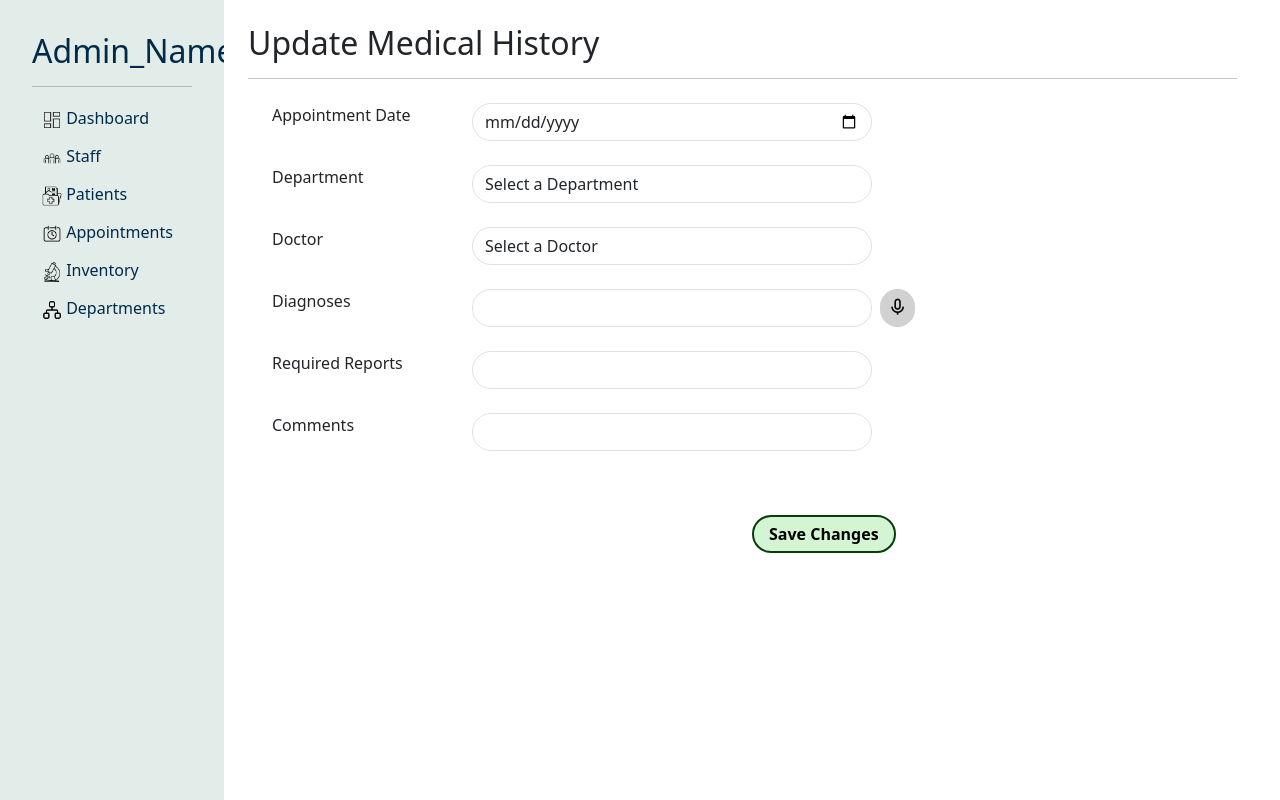
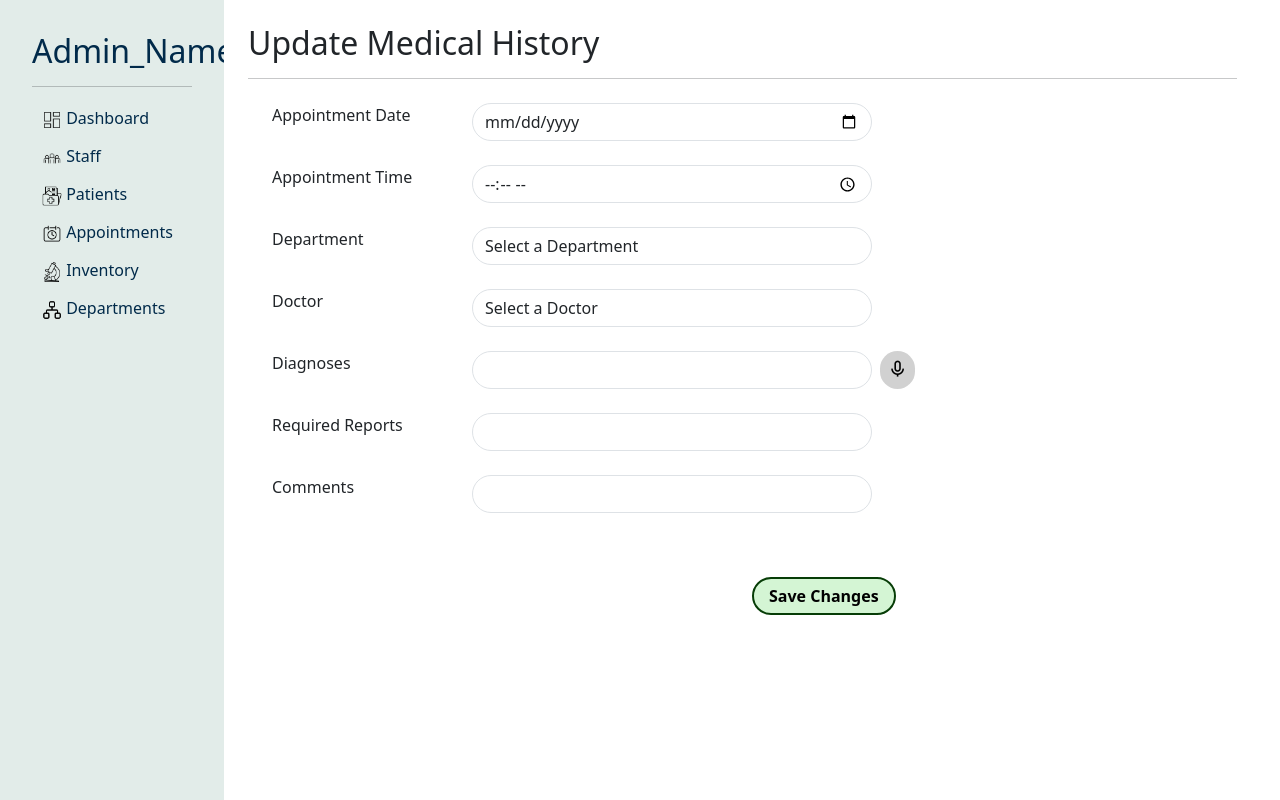
Before and after one commit to DinuriN/MediTech, a React (Create React App) app in the folder frontend/: page /updateMedicalHistory/1 in a window 1280 px wide. Built offline with nearby package versions, Linux system fonts and the light colour scheme; no server answers.

Commit message:
apt time added

```diff
--- a/frontend/src/Components/MedicalHistory/AddMedicalHistory.js
+++ b/frontend/src/Components/MedicalHistory/AddMedicalHistory.js
@@ -11,6 +11,7 @@ function AddMedicalHistory() {
 
     const [formData, setFormData] = useState ({
         appointmentDate: "",
+        appointmentTime:"",
         department: "",
         doctor: "",
         diagnoses: "",
@@ -102,6 +103,22 @@ function AddMedicalHistory() {
               id="appointmentDate"
               name="appointmentDate"
               value={formData.appointmentDate}
+              onChange={handleChange}
+              max={new Date().toISOString().split("T")[0]}
+              required
+            />
+        </div>
+
+        <div className="form-label-input-field">
+            <label htmlFor="appointmentTime" className="form-label">
+            Appointment Time
+            </label>
+            <input
+              type="time"
+              className="form-control"
+              id="appointmentTime"
+              name="appointmentTime"
+              value={formData.appointmentTime}
               onChange={handleChange}
               max={new Date().toISOString().split("T")[0]}
               required
--- a/frontend/src/Components/MedicalHistory/UpdateMedicalHistory.js
+++ b/frontend/src/Components/MedicalHistory/UpdateMedicalHistory.js
@@ -69,6 +69,7 @@ function UpdateMedicalHistory() {
         .put(`http://Localhost:5000/medicalHistory/${patientId}`, {
             patientId: String(inputs.patientId),
             appointmentDate: String(inputs.appointmentDate),
+            appointmentTime:String(inputs.appointmentTime),
             department: String(inputs.department),
             doctor: String(inputs.doctor),
             diagnoses: String(inputs.diagnoses),
@@ -111,6 +112,21 @@ function UpdateMedicalHistory() {
               id="appointmentDate"
               name="appointmentDate"
               value={inputs.appointmentDate}
+              onChange={handleChange}
+              max={new Date().toISOString().split("T")[0]}
+              required
+            />
+        </div>
+        <div className="form-label-input-field">
+            <label htmlFor="appointmentTime" className="form-label">
+              Appointment Time
+            </label>
+            <input
+              type="time"
+              className="form-control"
+              id="appointmentTime"
+              name="appointmentTime"
+              value={inputs.appointmentTime}
               onChange={handleChange}
               max={new Date().toISOString().split("T")[0]}
               required
--- a/frontend/src/Components/MedicalHistory/medicalHistoryDetails.js
+++ b/frontend/src/Components/MedicalHistory/medicalHistoryDetails.js
@@ -120,6 +120,7 @@ function MedicalHistoryDetails() {
                   <th>Visit ID</th>
                   <th></th>
                   <th>Appointment Date</th>
+                  <th>appointment Time</th>
                   <th>Department</th>
                   <th>Doctor</th>
                   <th>Diagnoses</th>
@@ -155,6 +156,7 @@ function MedicalHistoryDetails() {
                           day: "numeric",
                         })}
                       </td>
+                      <td>{medHistory.appointmentTime}</td>
                       <td>{medHistory.department}</td>
                       <td>{medHistory.doctor}</td>
                       <td>{medHistory.diagnoses}</td>
```
Also changed, not shown: 2 other files (tests, documents, lock files or other folders).
